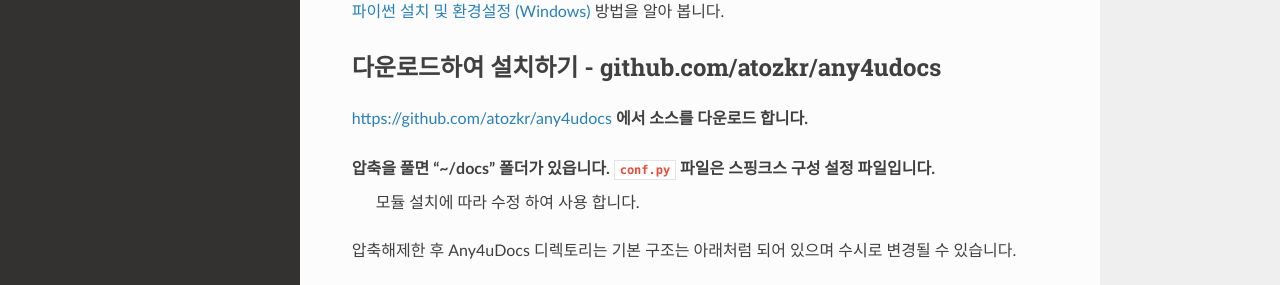
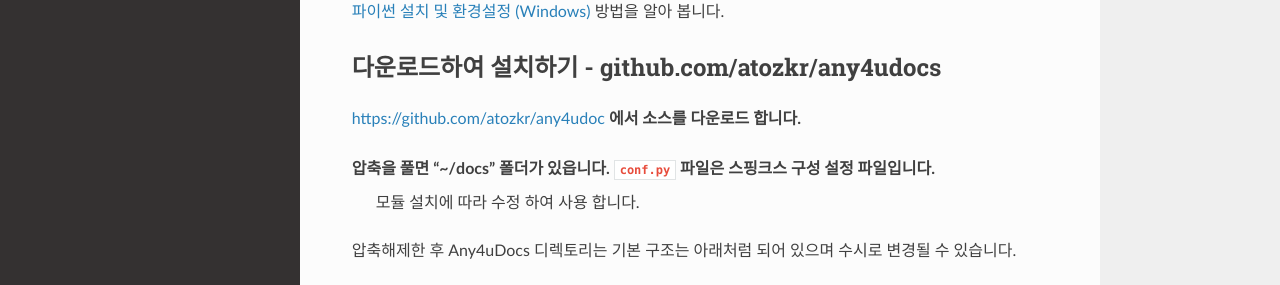
Before and after one commit to atozkr/Any4uDoc, a Sphinx documentation site: the page built from docs/Building-the-docs.rst, in a window 1280 px wide and 900 px high. Shown: the part 300-585 px from the top of the window. Built offline with Sphinx 7.4.7 and the Read the Docs theme 2.0.0, drawn with Linux system fonts in a browser that asks for light colours; formulas are drawn with MathJax 3; some of the changed lines change nothing that is shown.

Commit message:
Update Building-the-docs.rst

```diff
--- a/docs/Building-the-docs.rst
+++ b/docs/Building-the-docs.rst
@@ -18,7 +18,7 @@
 다운로드하여  설치하기 - github.com/atozkr/any4udocs
 ------------------------------------------------------
 
-`https://github.com/atozkr/any4udocs <https://github.com/atozkr/atoz>`_ **에서 소스를 다운로드 합니다.**
+`https://github.com/atozkr/any4udoc <https://github.com/atozkr/any4udoc>`_ **에서 소스를 다운로드 합니다.**
 
 
 압축을 풀면 "~/docs" 폴더가 있읍니다. ``conf.py`` 파일은 스핑크스 구성 설정 파일입니다.
```
